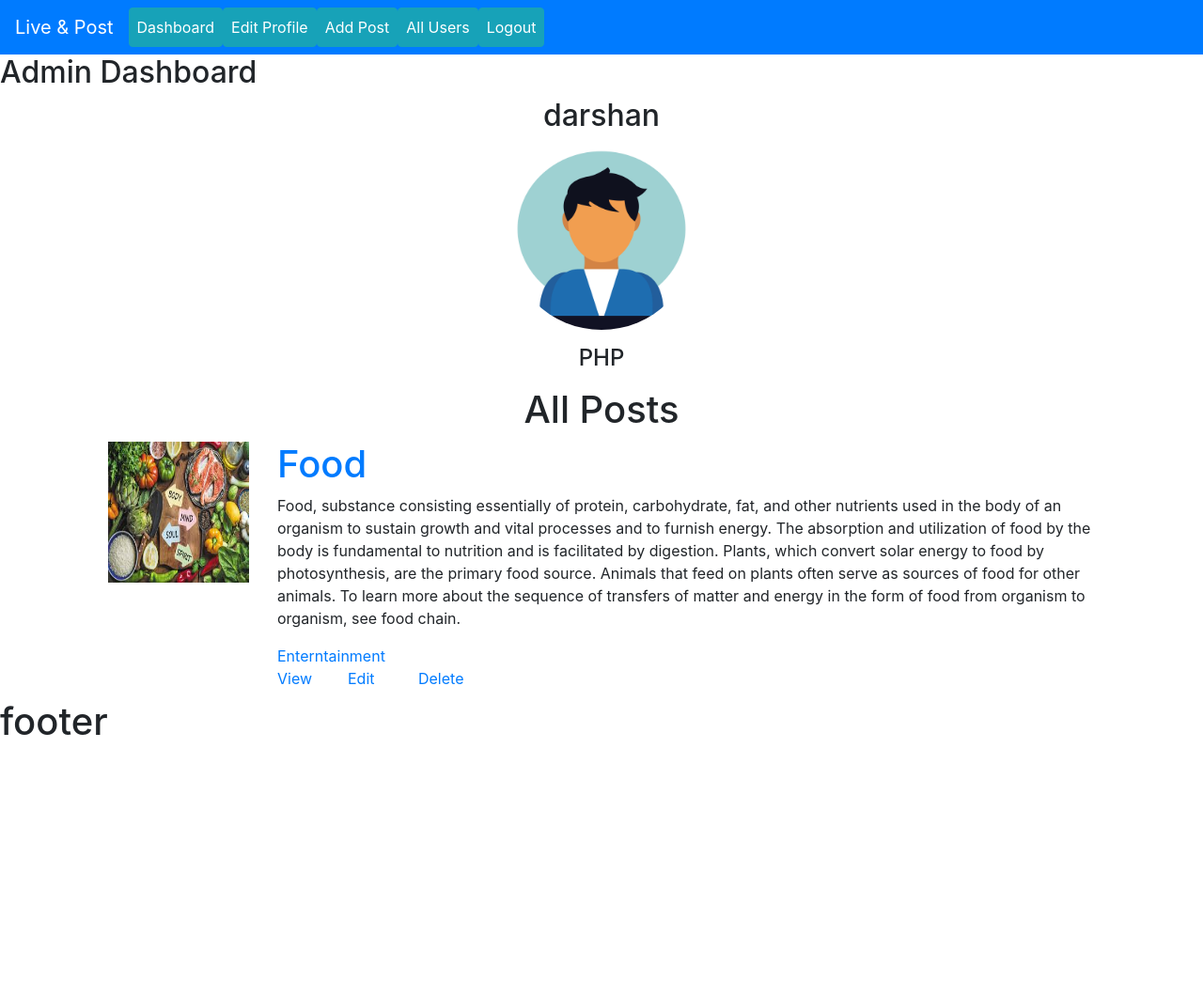
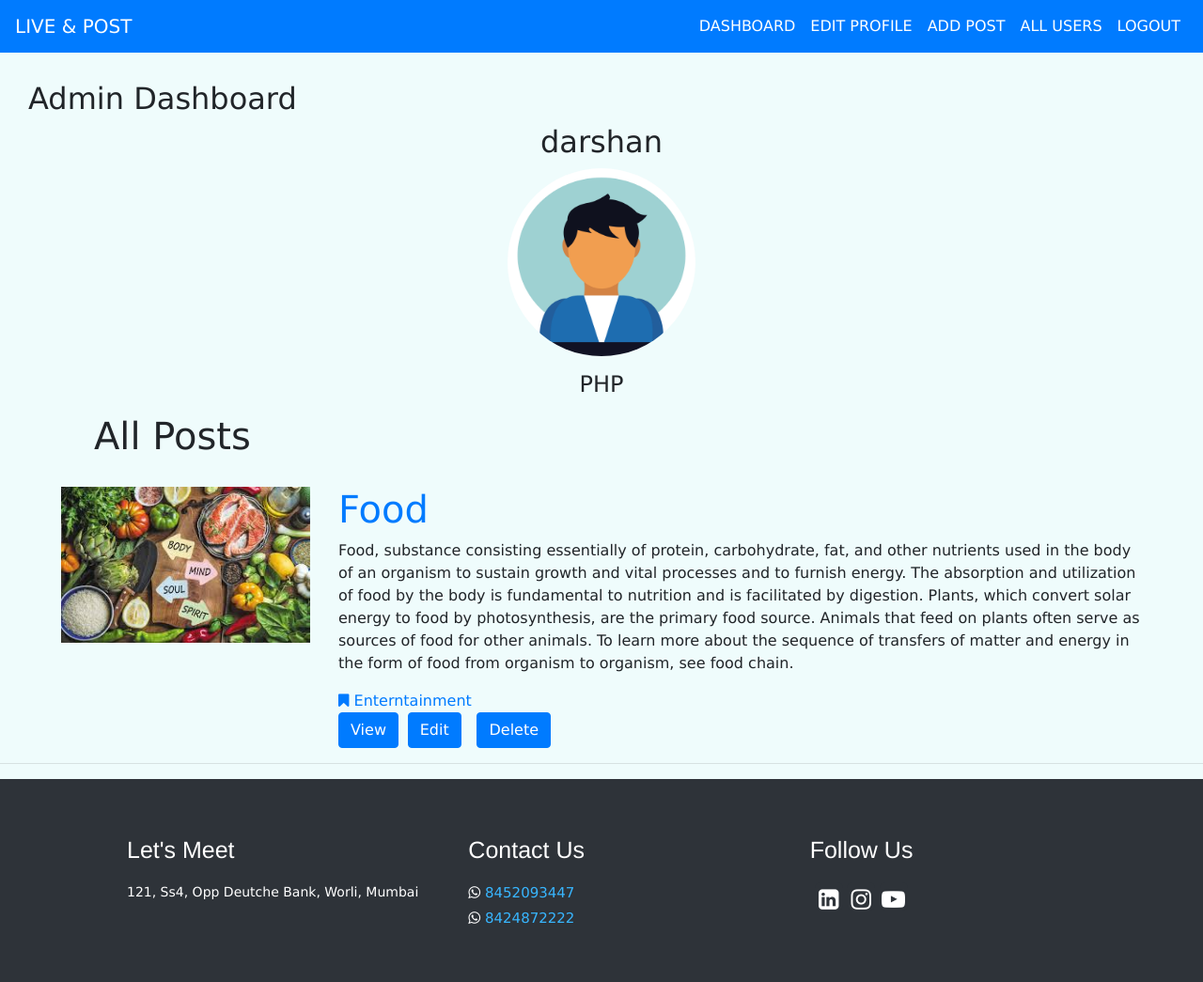
Before and after one commit to Dharmesh-Chawda/LiveAndPost, a PHP site: page /liveandpost/dashboard.php in a window 1280 px wide. Shown: the whole page at 94% size. Before the commit the page ends 782 px from the top, so only its background shows below. Run offline with PHP 8.4, Linux system fonts and the light colour scheme; a user stored in the database is signed in; data comes from the database, SQL or seed files in the repository.

Commit message:
bug fixes in dashboard and view

```diff
--- a/dashboard.php
+++ b/dashboard.php
@@ -26,9 +26,9 @@
     }
 ?>
     <?php if($_SESSION['user_role']==1):?>
-        <h2>Admin Dashboard</h2>
+        <h2 class="dash-head">Admin Dashboard</h2>
     <?php else: ?>
-        <h2>User Dashboard</h2>
+        <h2 class="dash-head">User Dashboard</h2>
     <?php endif; ?>
     <div class="container">
         <h2 style="text-align:center;"><?php echo $_SESSION['username'];?></h2>
@@ -48,7 +48,7 @@
         if(mysqli_num_rows($posts_result)>0){
 
                 ?>
-                <h1 style="text-align:center">
+                <h1 style="margin-left:100px;margin-bottom:30px">
                     All Posts
                 </h1>
                 <?php
@@ -59,29 +59,30 @@
                 $category = $post['category'];
                 $featured_image = $post['featured_image'];
                 ?>
-                <div class="row"  style="margin:10px 100px;">
-                    <div class="col-lg-2">
-                            <img style="width: 150px;height:150px;" src="<?php echo $featured_image?>">
+                <div class="row"  style="margin:10px 50px;">
+                    <div class="col-lg-3">
+                        <img style="width: 100%;height:60%;" src="<?php echo $featured_image?>">
                     </div>
-                    <div class="col-lg-10">
+                    <div class="col-lg-9">
                           <h1><a href=""><?php echo $title?></a></h1>
                           <p><?php echo $description?></p>
-                          <a href=""><?php echo $category?></a>
+                          <a href=""><a href=""><i class="fa fa-bookmark"></i>&nbsp;<?php echo $category?></a>
                           <div class="row">
                               <div class="col-lg-1">
-                                  <a href=view.php?id=<?php echo $id?>>View</a>
+                                  <a class="btn btn-primary" href=view.php?id=<?php echo $id?>>View</a>
                               </div>
                               <?php if(isset($_SESSION['username']) && $_SESSION['user_role']==1):?>
                                 <div class="col-lg-1">
-                                    <a href=edit.php?id=<?php echo $id?>>Edit</a>
+                                    <a class="btn btn-primary" href=edit.php?id=<?php echo $id?>>Edit</a>
                                 </div>
                                 <div class="col-lg-1">
-                                    <a href=delete.php?id=<?php echo $id?>>Delete</a>
+                                    <a class="btn btn-primary" href=delete.php?id=<?php echo $id?>>Delete</a>
                                 </div>
                               <?php endif; ?>
                           </div>
                     </div>
                 </div>
+                <hr>
                 <?php
             }
         }
--- a/inc/footer.php
+++ b/inc/footer.php
@@ -1,4 +1,35 @@
-<h1>footer</h1>
+<footer id="footer">
+        <div class="container">
+            <div class="row footer-content">
+                <div class="col-lg-4 col-md-6 footer-nav">
+                    <div class="addr">
+                        <h4 class="footer-head">Let's Meet</h4>
+                        <p>121, Ss4, Opp Deutche Bank, Worli, Mumbai</p>
+
+                    </div>
+                </div>
+                <div class="col-lg-4 col-md-6 footer-contact">
+                    <div class="contactus">
+                        <h4 class="footer-head">Contact Us</h4>
+                        <ul class='contact-list'>
+                            <li><i class="fa fa-whatsapp" aria-hidden="true"></i><a href="https://api.whatsapp.com/send?phone=918452093447">  8452093447</a></span></li>
+                            <li><i class="fa fa-whatsapp" aria-hidden="true"></i><a href="https://api.whatsapp.com/send?phone=918424872222">  8424872222</a></span></li>
+                        </ul>
+                    </div>
+                </div>
+                <div class="col-lg-4 col-md-6">
+                    <div class="social">
+                        <h4 class="footer-head">Follow Us</h4>
+                        <ul>
+                            <li><a href="#"><i class="fa fa-linkedin-square" aria-hidden="true"></i></a></li>
+                            <li><a href="#"><i class="fa fa-instagram" aria-hidden="true"></i></a></li>
+                            <li><a href="#" ><i class="fa fa-youtube-play" aria-hidden="true"></i></a></li>
+                        </ul>
+                    </div>
+                </div>
+            </div>
+        </div>
+    </footer>
 </body>
 
 </html>
--- a/inc/header.php
+++ b/inc/header.php
@@ -8,14 +8,18 @@
     <script src="https://cdn.jsdelivr.net/npm/popper.js@1.16.1/dist/umd/popper.min.js" integrity="sha384-9/reFTGAW83EW2RDu2S0VKaIzap3H66lZH81PoYlFhbGU+6BZp6G7niu735Sk7lN" crossorigin="anonymous"></script>
     <script src="https://cdn.jsdelivr.net/npm/bootstrap@4.5.3/dist/js/bootstrap.min.js" integrity="sha384-w1Q4orYjBQndcko6MimVbzY0tgp4pWB4lZ7lr30WKz0vr/aWKhXdBNmNb5D92v7s" crossorigin="anonymous"></script>
     <link rel="stylesheet" href="https://cdnjs.cloudflare.com/ajax/libs/font-awesome/4.7.0/css/font-awesome.min.css">
+    <link rel="stylesheet" type="text/css" href="style/viewstyle.css">
+    <link rel="stylesheet" type="text/css" href="style/indexstyle.css">
+
 </head>
+
 
 <body>
     <nav class="navbar navbar-expand-lg navbar-dark bg-primary">
         <a class="navbar-brand" href="dashboard.php">Live & Post</a>
 
         <div class="collapse navbar-collapse">
-            <ul class="navbar-nav">
+            <ul class="navbar-nav ml-auto">
                 <?php $url = 'http://'.$_SERVER['SERVER_NAME'].$_SERVER['PHP_SELF'];?>
                 <?php if($url=='http://localhost/liveandpost/authentication/login.php'): ?>
                     <li class="nav-item active">
@@ -27,22 +31,22 @@
                     </li>
                 <?php else: ?>
                     <li class="nav-item active">
-                        <a class="nav-link btn btn-info" href="dashboard.php">Dashboard</a>
+                        <a class="nav-link" href="dashboard.php">Dashboard</a>
                     </li>
                     <li class="nav-item active">
-                        <a class="nav-link btn btn-info" href="profile.php">Edit Profile</a>
+                        <a class="nav-link" href="profile.php">Edit Profile</a>
                     </li>
 
                     <?php if(isset($_SESSION["username"]) && $_SESSION['user_role']==1):?>
                         <li class="nav-item active">
-                            <a class="nav-link btn btn-info" href="post.php">Add Post</a>
+                            <a class="nav-link" href="post.php">Add Post</a>
                         </li>
                         <li class="nav-item active">
-                            <a class="nav-link btn btn-info" href="users.php">All Users</a>
+                            <a class="nav-link" href="users.php">All Users</a>
                         </li>
                     <?php endif; ?>
                     <li class="nav-item active">
-                        <a class="nav-link btn btn-info" href="./authentication/logout.php">Logout</a>
+                        <a class="nav-link" href="./authentication/logout.php">Logout</a>
                     </li>
                 <?php endif; ?>
                 <li class="nav-item active">
--- a/profile.php
+++ b/profile.php
@@ -53,7 +53,7 @@
     <div class="container">
         <form action="<?php echo htmlspecialchars($_SERVER["PHP_SELF"]); ?>" method="POST" class="form-horizontal" enctype="multipart/form-data">
             <fieldset>
-                <legend>Add Profile</legend>
+                <h2 class="pro-head">Add Profile</h2>
                 <div class="row">
                     <div class="col-md-6">
                         <div class="form-group">
@@ -103,3 +103,4 @@
         </form>
     </div>
 <?php endif;?>
+<?php include("./inc/footer.php") ?>
--- /dev/null
+++ b/style/indexstyle.css
@@ -0,0 +1,122 @@
+html,body {
+    font-family: sans-serif;
+    max-width: 100%;
+    overflow-x: hidden;
+    font-family: 'Lucida Sans', 'Lucida Sans Regular', 'Lucida Grande', 'Lucida Sans Unicode', Geneva, Verdana, sans-serif;
+    background-color: rgb(239, 252, 252);
+
+}
+
+#footer {
+background: #2e3339;
+padding-top: 20px;
+padding-bottom: 0px;
+color: #fff;
+font-size: 14px;
+}
+
+.navbar
+{
+    font-size: 16px;
+    font-family: 'Lucida Sans', 'Lucida Sans Regular', 'Lucida Grande', 'Lucida Sans Unicode', Geneva, Verdana, sans-serif;
+    color: #fff;
+    text-transform: uppercase;
+    position: relative;
+}
+
+.dash-head
+{
+    margin-left: 30px;
+    margin-top: 30px;
+}
+
+.pro-head
+{
+    margin-left: 30px;
+    margin-top: 30px;
+}
+
+#footer
+{
+    background: #2e3339;
+    color: #fff;
+    font-size: 14px;
+}
+
+.footer-head
+{
+    font-size: 25px;
+    margin-bottom: 20px;
+    font-family: 'Franklin Gothic Medium', 'Arial Narrow', Arial, sans-serif;
+}
+
+.footer-content
+    {
+        padding-bottom: 40px;
+        padding-top: 40px;
+        padding-left: 50px;
+    }
+
+@media only screen and (max-width: 720px)
+{
+    .footer-content
+    {
+        padding-top: 30px;
+        padding-bottom: 0px;
+        padding-left: 0px;
+    }
+    .contactus , .social , .addr
+    {
+        margin-bottom: 30px;
+    }
+}
+
+
+.social { text-align: center; float: left;}
+
+.social ul { float: left; padding-top: 0px; padding-inline-start: 0px;margin-left: 5px;}
+
+.social ul li { display: inline-block; }
+
+.social ul li a
+{
+    font-size: 25px;
+    color: #fff;
+    display: inline-block;
+    width: 30px;
+    height: 30px;
+    background: #2e3339;
+    border-radius: 6px;
+
+}
+
+.social ul li:hover a
+{
+    background: #0060f0;
+    -moz-transform: scale(1.2);
+    -webkit-transform: scale(1.2);
+    -o-transform: scale(1.2);
+    -ms-transform: scale(1.2);
+    transform: scale(1.2);
+}
+
+.contact-list {list-style: none; padding-inline-start: 0px;}
+
+.contact-list li {font-size: 15px; margin-bottom: 5px;}
+
+.contact-list li >ion-icon {float:left; width:20px; height:20px; margin-right: 5px;}
+
+.contact-list li >ion-icon, .contact-list li> span, .contact-list li { overflow: hidden;}
+
+.contact-list li>span{ display:block;}
+
+.contact-list>li a
+{
+    text-decoration: none;
+    color:#38B6FF;
+}
+
+.contact-list>li a:hover
+{
+    color:#a0cfeb;
+}
--- /dev/null
+++ b/style/viewstyle.css
@@ -0,0 +1,11 @@
+a ,a:hover
+{
+ text-decoration: none;
+
+}
+
+.like
+{
+    font-size: 30px;
+    text-decoration: none;
+}
```
Also changed, not shown: view.php (+9 -11 lines).
